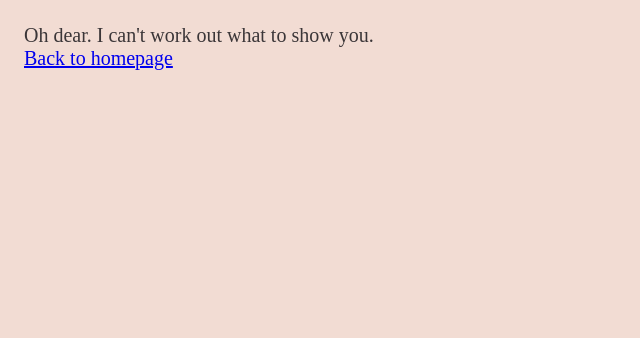
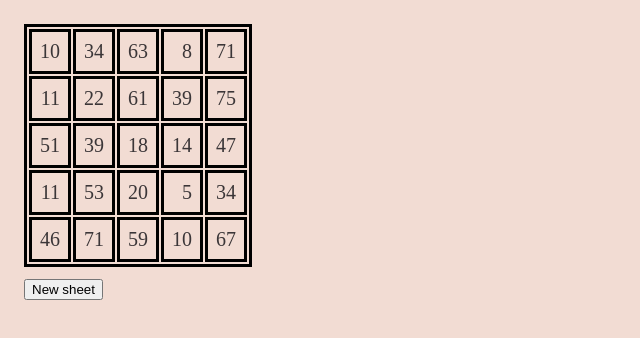
Before and after one commit to robbradyire/my-site, a React (Create React App) app: page /bingo in a window 1280 px wide. Shown: the top 338 px of the page, without its empty margins (0-640 px from the left). Built offline with nearby package versions, Linux system fonts and the light colour scheme; a web font is replaced by a local one.

Commit message:
Add bingo page

```diff
--- a/src/App.tsx
+++ b/src/App.tsx
@@ -3,6 +3,7 @@ import Home from "./components/Home";
 import { BrowserRouter as Router, Switch, Route } from "react-router-dom";
 import NotFound from "./components/NotFound";
 import Photos from "./components/Photos";
+import Bingo from "./components/Bingo";
 
 const App: React.FC = () => {
   return (
@@ -10,6 +11,7 @@ const App: React.FC = () => {
       <Switch>
         <Route component={Home} exact={true} path="/" />
         <Route component={Photos} path="/photos" />
+        <Route component={Bingo} path="/bingo" />
         <Route component={NotFound} />
       </Switch>
     </Router>
--- /dev/null
+++ b/src/components/Bingo.tsx
@@ -0,0 +1,57 @@
+import React, { useState } from 'react';
+import styled from 'styled-components';
+
+const CEILING = 75;
+const SQUARE_LENGTH = 5;
+
+const generateNumbers = () =>
+  Array(SQUARE_LENGTH * SQUARE_LENGTH)
+    .fill(0)
+    .map(() => Math.floor(Math.random() * CEILING + 1));
+
+const getChunks = (array: any[]) => {
+  const chunks = [];
+  for (let i = 0; i < array.length; i += SQUARE_LENGTH) {
+    chunks.push(array.slice(i, i + SQUARE_LENGTH));
+  }
+  return chunks;
+};
+
+const Button = styled.button`
+  margin-top: 12px;
+`;
+
+const StyledTable = styled.table`
+  border: medium solid black;
+`;
+
+const Cell = styled.td`
+  border: medium solid black;
+  padding: 8px;
+  text-align: right;
+  width: 2ch;
+`;
+
+const Bingo: React.FC = () => {
+  const [numbers, setNumbers] = useState(generateNumbers());
+  const handleClickNewSheet = () => setNumbers(generateNumbers());
+
+  return (
+    <div>
+      <StyledTable>
+        <tbody>
+          {getChunks(numbers).map((line, i) => (
+            <tr key={i}>
+              {line.map((n, j) => (
+                <Cell key={j}>{n}</Cell>
+              ))}
+            </tr>
+          ))}
+        </tbody>
+      </StyledTable>
+      <Button onClick={handleClickNewSheet}>New sheet</Button>
+    </div>
+  );
+};
+
+export default Bingo;
--- a/src/components/Home.tsx
+++ b/src/components/Home.tsx
@@ -10,6 +10,7 @@ const List = styled.ul`
 const links = [
   { name: 'GitHub', href: 'https://github.com/robbradyire/' },
   { name: 'LinkedIn', href: 'https://www.linkedin.com/in/rbrady1/' },
+  { name: 'Bingo!', href: '/bingo' },
 ];
 
 const Home: React.FC = () => (
```
